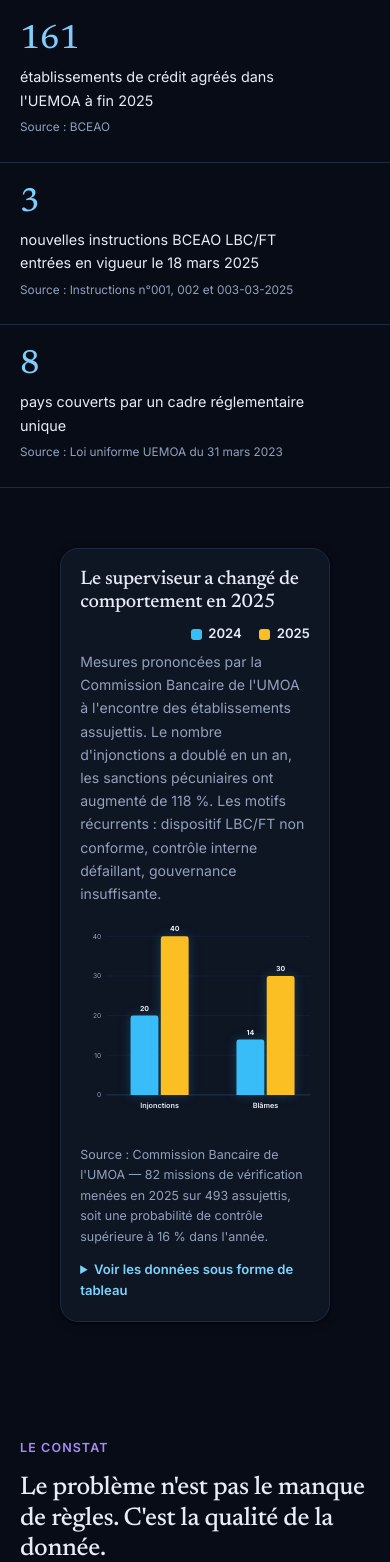
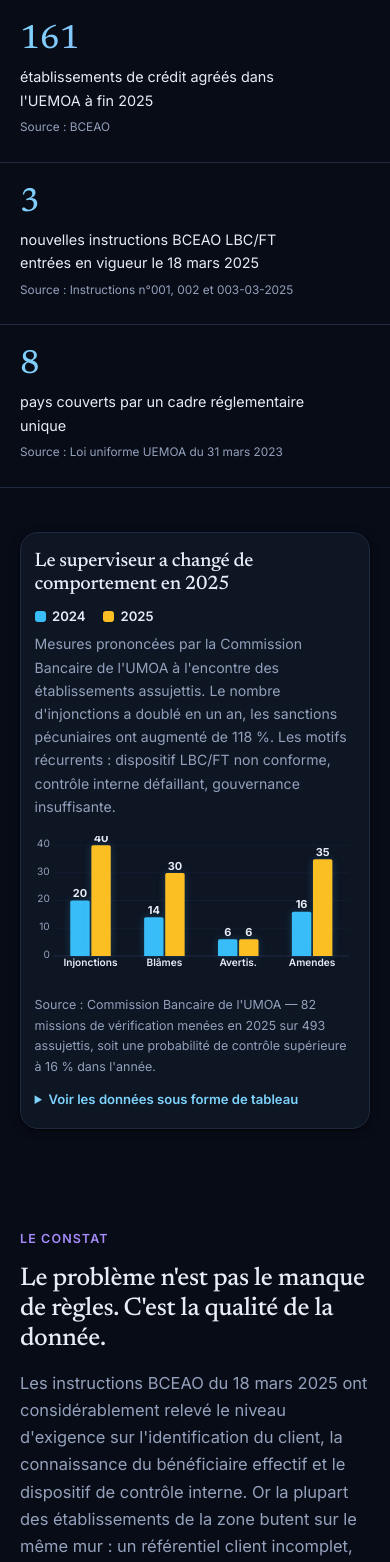
Before and after one commit to fallzy2211/konformix-site, a Django app: page / in a window 390 px wide. Shown: the part 1181-2743 px from the top of the page. Run offline with Django 5.2, Linux system fonts and the light colour scheme.

Commit message:
Afficher le graphique BCEAO en entier sur petit ecran
Il imposait une largeur minimale de 460 px et partait donc en defilement
horizontal sous cette taille.

- <figure> gardait la marge laterale de 40 px que les navigateurs appliquent
  par defaut : 80 px de largeur perdus, soit le quart de l'espace sur un
  telephone ;
- sous 700 px, la largeur minimale tombe, le graphique occupe toute la place et
  les textes du SVG sont agrandis dans le repere du viewBox pour compenser la
  reduction d'echelle : environ 10 px rendus ;
- les libelles d'axe passent a une forme courte, verifiee sans chevauchement.

Au passage, les libelles d'axe du graphique n'etaient pas marques pour la
traduction : ils restaient en francais sur le site anglais.

Co-Authored-By: Claude Opus 5 <noreply@anthropic.com>

```diff
--- a/static/css/site.css
+++ b/static/css/site.css
@@ -516,6 +516,9 @@ textarea.field { resize: vertical; min-height: 100px; }
 
 /* ---------- Bloc graphique ---------- */
 .figure {
+  /* Les navigateurs donnent 40 px de marge laterale a <figure> : sur petit
+     ecran cela amputait le graphique du quart de sa largeur. */
+  margin: 0;
   background: var(--surface); border: 1px solid var(--line);
   border-radius: var(--radius-lg); padding: clamp(1.2rem, 3vw, 1.9rem);
   box-shadow: var(--shadow-sm);
@@ -529,6 +532,7 @@ textarea.field { resize: vertical; min-height: 100px; }
 
 .chart-wrap { position: relative; overflow-x: auto; }
 .chart { width: 100%; min-width: 460px; height: auto; display: block; }
+.cat--short { display: none; }
 .chart .grid-line { stroke: var(--grid); stroke-width: 1; }
 .chart .axis-line { stroke: var(--line-strong); stroke-width: 1; }
 .chart .bar-rect { filter: drop-shadow(0 0 10px rgba(56,189,248,.22)); }
@@ -568,6 +572,20 @@ textarea.field { resize: vertical; min-height: 100px; }
 /* Pour les barres qui touchent le haut du cadre, l'infobulle bascule dessous. */
 .tip--below { transform: translate(-50%, 22%); }
 .tip b { display: block; font-size: .72rem; font-weight: 600; color: var(--accent); letter-spacing: .04em; text-transform: uppercase; }
+
+/* Petit ecran : le graphique tenait sur 460 px minimum, donc en defilement
+   horizontal. On le laisse se reduire et on compense en agrandissant les
+   textes du SVG, dont la taille est exprimee dans le repere du viewBox. */
+@media (max-width: 700px) {
+  .figure { padding: 1.1rem .85rem; }
+  .chart-wrap { overflow-x: visible; }
+  .chart { min-width: 0; }
+  .chart .tick { font-size: 24px; }
+  .chart .val { font-size: 26px; font-weight: 700; }
+  .chart .cat--full { display: none; }
+  .chart .cat--short { display: block; font-size: 24px; }
+  .legend { margin-left: 0; width: 100%; }
+}
 
 .figure__source { font-size: .78rem; color: var(--text-muted); margin: 1rem 0 0; }
 .figure details { margin-top: .7rem; }
--- a/templates/partials/chart_sanctions.html
+++ b/templates/partials/chart_sanctions.html
@@ -40,7 +40,8 @@ Le script ne fait qu'animer la croissance des barres et gérer l'infobulle.
         <rect class="bar-hit" x="133.5" y="22" width="46" height="262.0" tabindex="0" data-cat="Injonctions" data-year="2025" data-val="40" data-cx="156.5" data-cy="22.0"><title>Injonctions — 2025 : 40</title></rect>
         <path class="bar-rect" d="M133.5,284.0 L133.5,26.0 Q133.5,22.0 137.5,22.0 L175.5,22.0 Q179.5,22.0 179.5,26.0 L179.5,284.0 Z" fill="var(--serie-b)"/>
         <text class="val" x="156.5" y="14.0" text-anchor="middle">40</text>
-        <text class="cat" x="131.5" y="306.0" text-anchor="middle">Injonctions</text>
+        <text class="cat cat--full" x="131.5" y="306.0" text-anchor="middle">{% translate "Injonctions" %}</text>
+        <text class="cat cat--short" x="131.5" y="308.0" text-anchor="middle">{% translate "Injonctions" %}</text>
       </g>
       <g class="group">
         <rect class="bar-hit" x="258.5" y="22" width="46" height="262.0" tabindex="0" data-cat="Blâmes" data-year="2024" data-val="14" data-cx="281.5" data-cy="192.3"><title>Blâmes — 2024 : 14</title></rect>
@@ -49,7 +50,8 @@ Le script ne fait qu'animer la croissance des barres et gérer l'infobulle.
         <rect class="bar-hit" x="308.5" y="22" width="46" height="262.0" tabindex="0" data-cat="Blâmes" data-year="2025" data-val="30" data-cx="331.5" data-cy="87.5"><title>Blâmes — 2025 : 30</title></rect>
         <path class="bar-rect" d="M308.5,284.0 L308.5,91.5 Q308.5,87.5 312.5,87.5 L350.5,87.5 Q354.5,87.5 354.5,91.5 L354.5,284.0 Z" fill="var(--serie-b)"/>
         <text class="val" x="331.5" y="79.5" text-anchor="middle">30</text>
-        <text class="cat" x="306.5" y="306.0" text-anchor="middle">Blâmes</text>
+        <text class="cat cat--full" x="306.5" y="306.0" text-anchor="middle">{% translate "Blâmes" %}</text>
+        <text class="cat cat--short" x="306.5" y="308.0" text-anchor="middle">{% translate "Blâmes" %}</text>
       </g>
       <g class="group">
         <rect class="bar-hit" x="433.5" y="22" width="46" height="262.0" tabindex="0" data-cat="Avertissements" data-year="2024" data-val="6" data-cx="456.5" data-cy="244.7"><title>Avertissements — 2024 : 6</title></rect>
@@ -58,7 +60,8 @@ Le script ne fait qu'animer la croissance des barres et gérer l'infobulle.
         <rect class="bar-hit" x="483.5" y="22" width="46" height="262.0" tabindex="0" data-cat="Avertissements" data-year="2025" data-val="6" data-cx="506.5" data-cy="244.7"><title>Avertissements — 2025 : 6</title></rect>
         <path class="bar-rect" d="M483.5,284.0 L483.5,248.7 Q483.5,244.7 487.5,244.7 L525.5,244.7 Q529.5,244.7 529.5,248.7 L529.5,284.0 Z" fill="var(--serie-b)"/>
         <text class="val" x="506.5" y="236.7" text-anchor="middle">6</text>
-        <text class="cat" x="481.5" y="306.0" text-anchor="middle">Avertissements</text>
+        <text class="cat cat--full" x="481.5" y="306.0" text-anchor="middle">{% translate "Avertissements" %}</text>
+        <text class="cat cat--short" x="481.5" y="308.0" text-anchor="middle">{% translate "Avertis." %}</text>
       </g>
       <g class="group">
         <rect class="bar-hit" x="608.5" y="22" width="46" height="262.0" tabindex="0" data-cat="Sanctions pécuniaires" data-year="2024" data-val="16" data-cx="631.5" data-cy="179.2"><title>Sanctions pécuniaires — 2024 : 16</title></rect>
@@ -67,8 +70,9 @@ Le script ne fait qu'animer la croissance des barres et gérer l'infobulle.
         <rect class="bar-hit" x="658.5" y="22" width="46" height="262.0" tabindex="0" data-cat="Sanctions pécuniaires" data-year="2025" data-val="35" data-cx="681.5" data-cy="54.8"><title>Sanctions pécuniaires — 2025 : 35</title></rect>
         <path class="bar-rect" d="M658.5,284.0 L658.5,58.8 Q658.5,54.8 662.5,54.8 L700.5,54.8 Q704.5,54.8 704.5,58.8 L704.5,284.0 Z" fill="var(--serie-b)"/>
         <text class="val" x="681.5" y="46.8" text-anchor="middle">35</text>
-        <text class="cat" x="656.5" y="306.0" text-anchor="middle">Sanctions</text>
-        <text class="cat" x="656.5" y="320.0" text-anchor="middle">pécuniaires</text>
+        <text class="cat cat--full" x="656.5" y="306.0" text-anchor="middle">{% translate "Sanctions" %}</text>
+        <text class="cat cat--full" x="656.5" y="320.0" text-anchor="middle">{% translate "pécuniaires" %}</text>
+        <text class="cat cat--short" x="656.5" y="308.0" text-anchor="middle">{% translate "Amendes" %}</text>
       </g>
     </svg>
     <div class="tip" role="status" aria-live="polite"></div>
```
Also changed, not shown: locale/en/LC_MESSAGES/django.po, 1 other file.
